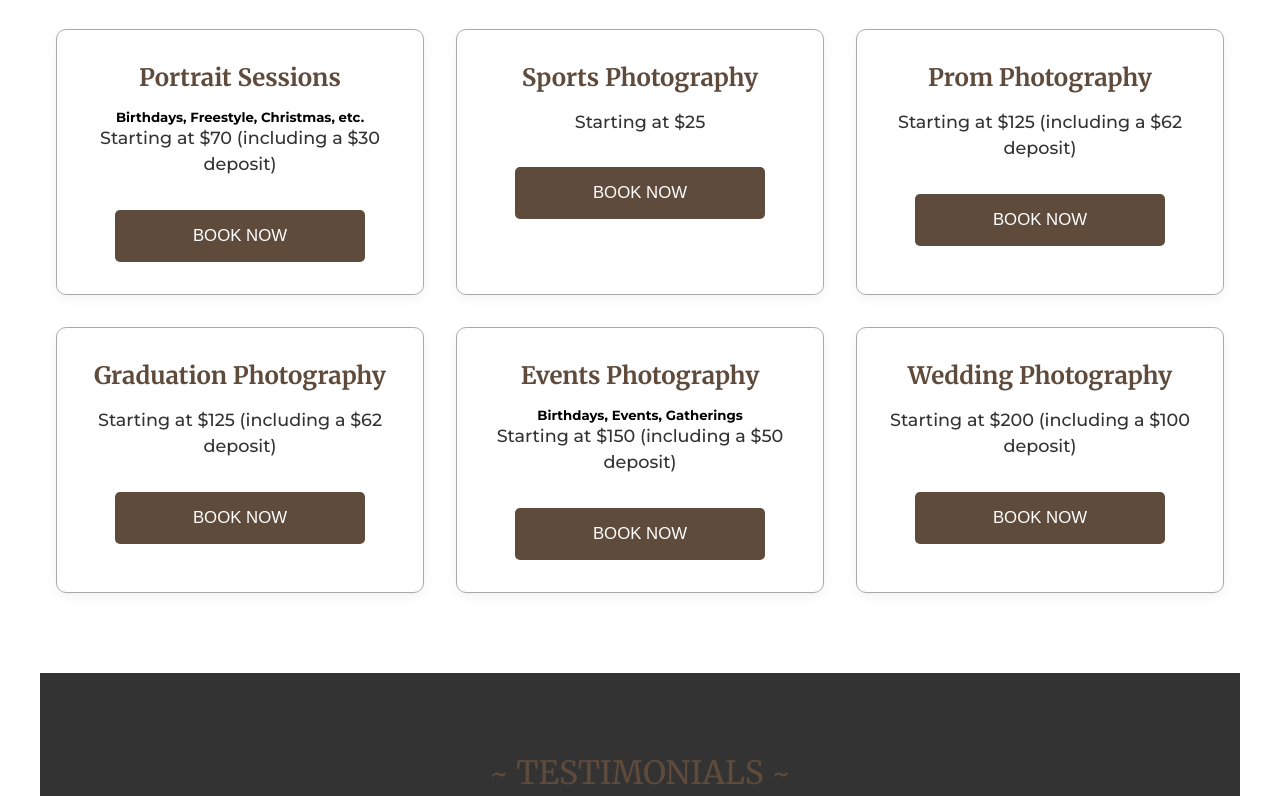
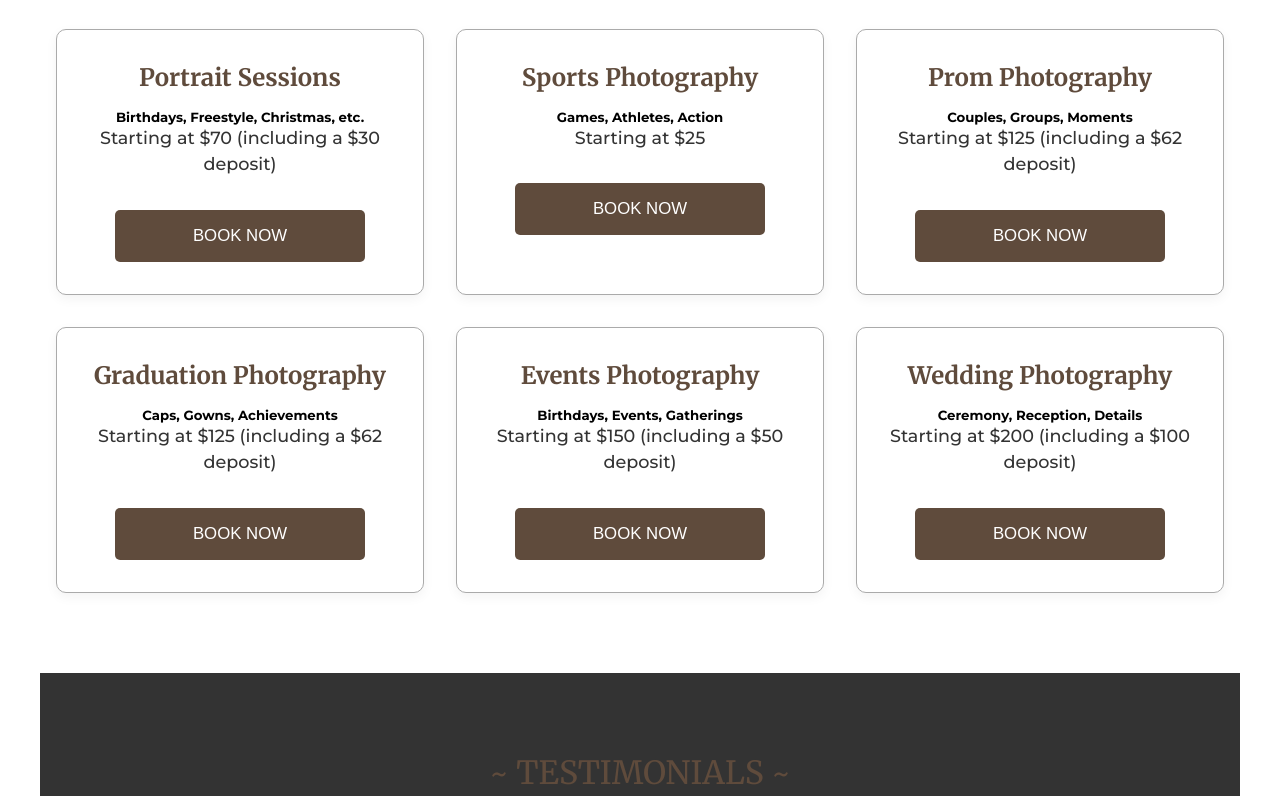
Before and after one commit to serenity-sills/photog_portfolio, a website: page index.html in a window 1280 px wide. Shown: the part 2777-3573 px from the top of the page. Drawn offline with nearby package versions, Linux system fonts and the light colour scheme; a script that the page names is missing.

Commit message:
Added subtext to pricing section

```diff
--- a/index.html
+++ b/index.html
@@ -123,18 +123,21 @@
 
         <div class="pricing__card">
             <h3>Sports Photography</h3>
+            <h5>Games, Athletes, Action</h5>
             <span class="price">Starting at $25</span>
             <button class="btn">BOOK NOW</button>
         </div>
 
         <div class="pricing__card">
             <h3>Prom Photography</h3>
+            <h5>Couples, Groups, Moments</h5>
             <span class="price">Starting at $125 (including a $62 deposit)</span>
             <button class="btn">BOOK NOW</button>
         </div>
 
          <div class="pricing__card">
             <h3>Graduation Photography</h3>
+            <h5>Caps, Gowns, Achievements</h5>
             <span class="price">Starting at $125 (including a $62 deposit)</span>
             <button class="btn">BOOK NOW</button>
         </div>
@@ -148,6 +151,7 @@
 
         <div class="pricing__card">
             <h3>Wedding Photography</h3>
+            <h5>Ceremony, Reception, Details</h5>
             <span class="price">Starting at $200 (including a $100 deposit)</span>
             <button class="btn">BOOK NOW</button>
         </div>
```
